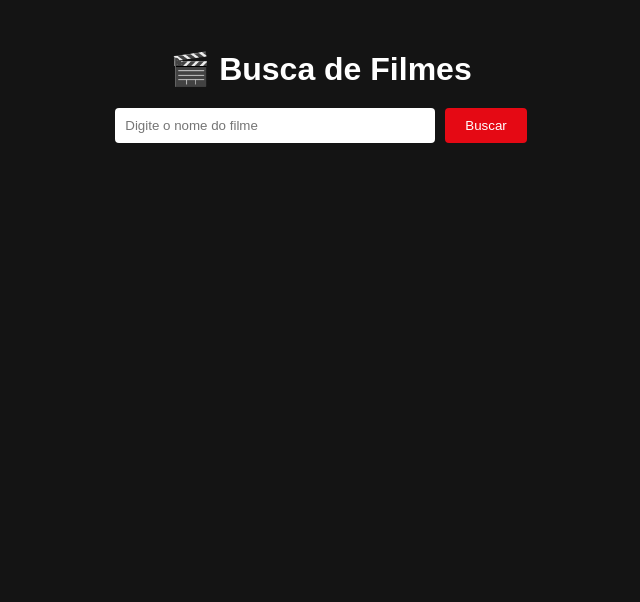
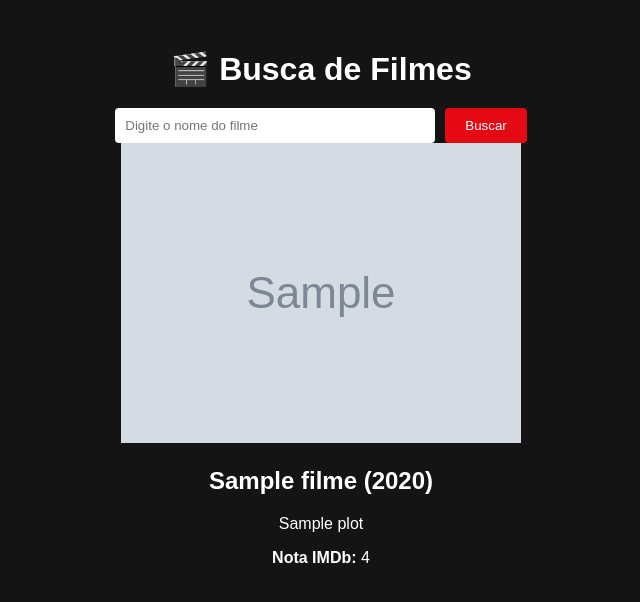
Before and after one commit to jooaopauletti/busca-filmes, a Flask app: template templates/index.html in a window 1280 px wide. Shown: the top 602 px of the page, without its empty margins (319-959 px from the left). Run offline with Flask 3, Linux system fonts and the light colour scheme; the template is opened without the code that fills it: most values are stand-ins (such as "Sample title", 1, 10 or a date in 2020); grey boxes marked "Sample" are stand-in pictures.

Commit message:
adiciona exibição dos dados do filme na tela

```diff
--- a/app.py
+++ b/app.py
@@ -20,6 +20,7 @@ def index():
         }
         resposta = requests.get("http://www.omdbapi.com/", params=params)
         filme = resposta.json()
+        print(filme)
 
     return render_template('index.html', filme=filme)
 
--- a/templates/index.html
+++ b/templates/index.html
@@ -12,6 +12,15 @@
             <input type="text" name="titulo" placeholder="Digite o nome do filme">
             <button type="submit">Buscar</button>
         </form>
+
+        {% if filme %}
+        <div class="resultado">
+            <img src="{{ filme['Poster'] }}" alt="Pôster do filme">
+            <h2>{{ filme['Title'] }} ({{ filme['Year'] }})</h2>
+            <p>{{ filme['Plot'] }}</p>
+            <p><strong>Nota IMDb:</strong> {{ filme['imdbRating'] }}</p>
+        </div>
+        {% endif %}
     </div>
 </body>
 </html>
```
